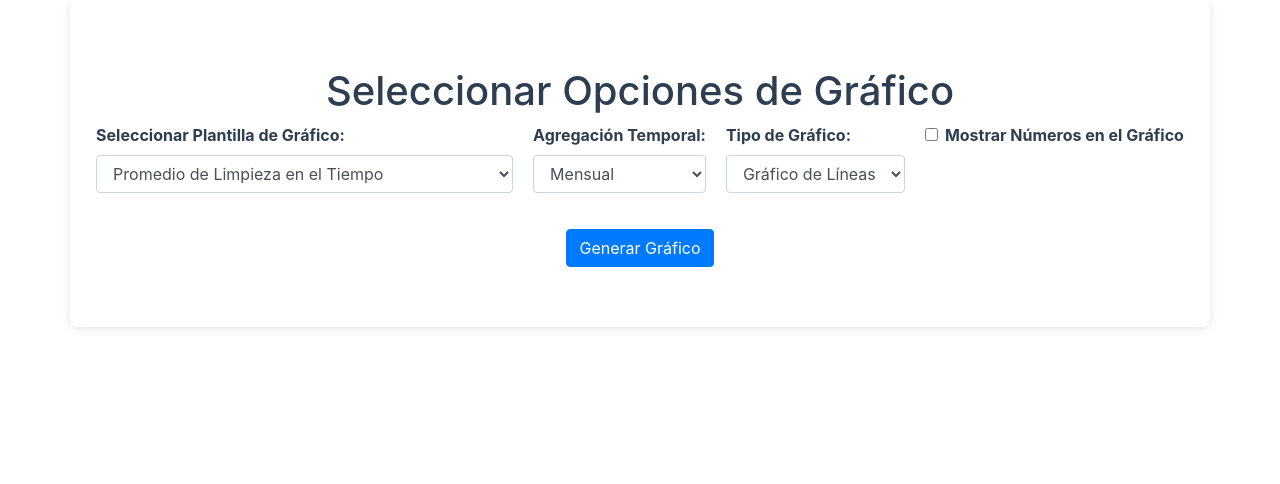
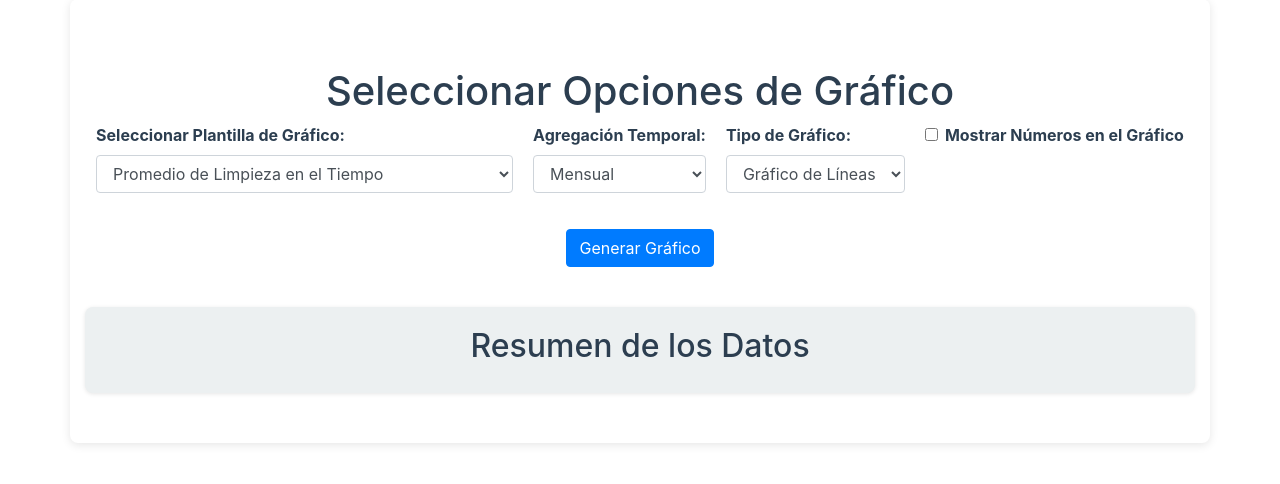
Before and after one commit to frangarivera94/Analyzer, a Flask app: template templates/select_graph.html in a window 1280 px wide. Shown: the part 51-535 px from the top of the page. Run offline with Flask 3, Linux system fonts and the light colour scheme; the template is opened without the code that fills it, so the values that code supplies are empty; some libraries are stand-ins or nearby versions.

Commit message:
medio funcionando con las nuevas features

```diff
--- a/app.py
+++ b/app.py
@@ -10,8 +10,9 @@ from plot_functions.plot_cleaning_by_zone_and_room_type import plot_cleaning_by_
 from plot_functions.plot_cleaning_by_elements_per_quarter import plot_cleaning_by_elements_per_quarter
 from plot_functions.plot_cleaning_by_hospital_unit import plot_cleaning_by_hospital_unit
 from datetime import datetime  # Add this import
-from data_processing import get_min_max_dates
+from data_processing import get_min_max_dates, generate_overview_charts
 import logging
+
 
 # Configure logging
 logging.basicConfig(
@@ -78,6 +79,9 @@ def select_graph():
     # Load the data from the uploaded files
     elementos_df, aseos_df = load_data(session['file_paths'])
 
+    # Generate overview charts
+    overview_html = generate_overview_charts(elementos_df, aseos_df)
+
     # Get min and max date
     min_date, max_date = get_min_max_dates(elementos_df, aseos_df)
 
@@ -115,7 +119,7 @@ def select_graph():
 
 
 
-    return render_template('select_graph.html', templates=templates.keys(), min_date=min_date, max_date=max_date)
+    return render_template('select_graph.html', templates=templates.keys(),  overview_html=overview_html, min_date=min_date, max_date=max_date)
 
 
 def generate_template_graph(template_name, elementos_df, aseos_df, time_aggregation, graph_type, show_numbers, color_palette):
--- a/templates/select_graph.html
+++ b/templates/select_graph.html
@@ -17,6 +17,8 @@
             <option value="cleaning_by_hospital_unit">Limpieza por zona en Unidad Hospitalaria</option>
         </select>
     </div>
+
+
 
     <!-- Agregación de Tiempo -->
     <div class="form-group">
@@ -44,4 +46,28 @@
 
     <button type="submit" class="btn btn-primary">Generar Gráfico</button>
 </form>
+
+    <!-- Overview Section -->
+    <div class="graph-container">
+        <h2>Resumen de los Datos</h2>
+        <div>
+            {{ overview_html | safe }}
+        </div>
+    </div>
 {% endblock %}
+
+<style>
+  .graph-container {
+    width: 100%;
+    max-width: 1200px; /* Adjust max width if needed */
+    margin: 0 auto;
+    padding: 20px;
+    overflow-x: auto;  /* Allows horizontal scrolling if needed */
+  }
+
+  /* Optional: To ensure container adjusts to larger graphs */
+  iframe {
+    width: 100% !important;
+    height: 600px !important;  /* Increase height if graphs are being cut off */
+  }
+</style>
```
Also changed, not shown: data_processing.py (+43 -0 lines).
